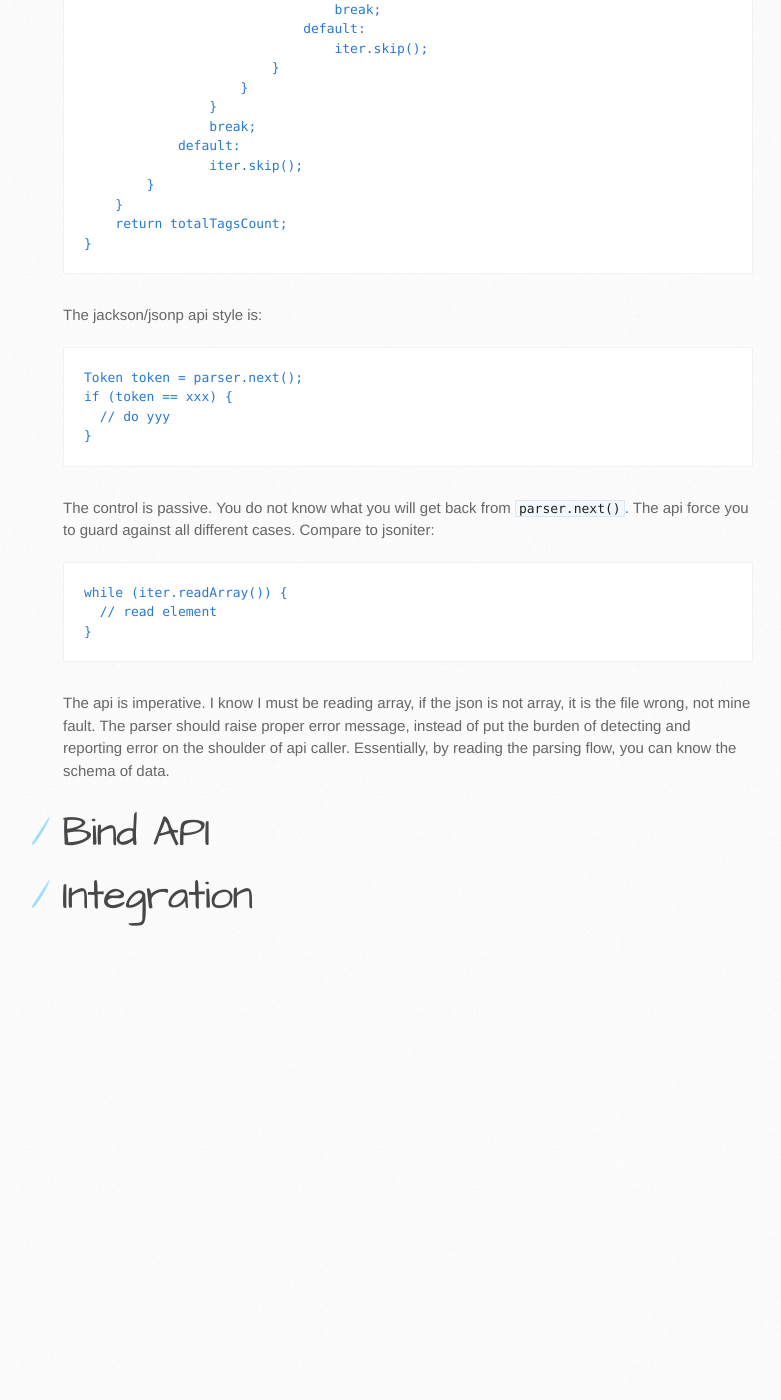
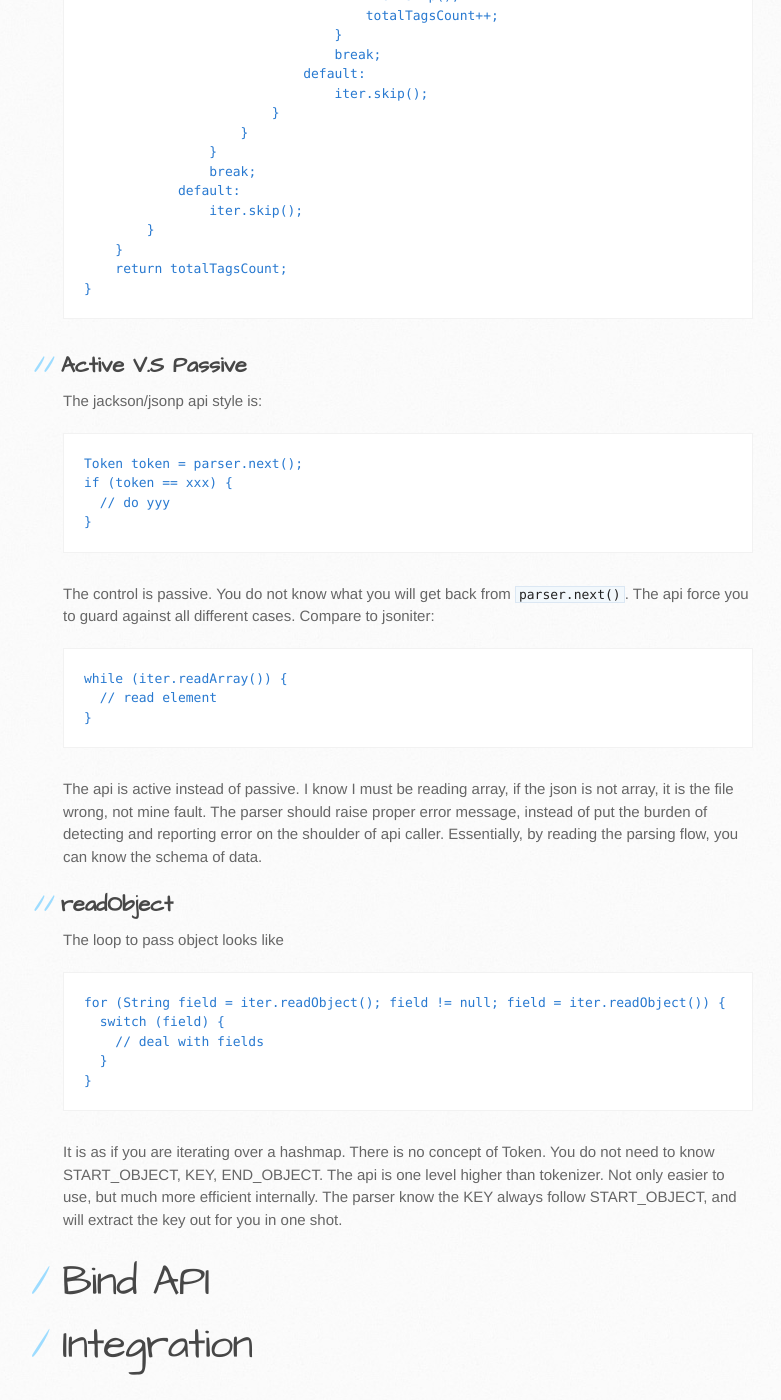
Before and after one commit to json-iterator/json-iterator.github.io, a Jekyll site: the page built from api.md, in a window 1280 px wide and 1400 px high, scrolled down 2463 px. Shown: the whole window, without its empty margins (107-888 px from the left). Built offline with Jekyll 4.4.1, drawn with Linux system fonts in a browser that asks for light colours; before the commit the page ends 3414 px from its top, so only the background shows below that; some of the changed text lies outside the part shown.

Commit message:
Update api.md

````diff
--- a/api.md
+++ b/api.md
@@ -115,6 +115,7 @@
     return totalTagsCount;
 }
 ```
+## Active V.S Passive
 
 The jackson/jsonp api style is:
 
@@ -133,7 +134,21 @@
 }
 ```
 
-The api is imperative. I know I must be reading array, if the json is not array, it is the file wrong, not mine fault. The parser should raise proper error message, instead of put the burden of detecting and reporting error on the shoulder of api caller. Essentially, by reading the parsing flow, you can know the schema of data.
+The api is active instead of passive. I know I must be reading array, if the json is not array, it is the file wrong, not mine fault. The parser should raise proper error message, instead of put the burden of detecting and reporting error on the shoulder of api caller. Essentially, by reading the parsing flow, you can know the schema of data.
+
+## readObject
+
+The loop to pass object looks like
+
+```
+for (String field = iter.readObject(); field != null; field = iter.readObject()) {
+  switch (field) {
+    // deal with fields
+  }
+}
+```
+
+It is as if you are iterating over a hashmap. There is no concept of Token. You do not need to know START_OBJECT, KEY, END_OBJECT. The api is one level higher than tokenizer. Not only easier to use, but much more efficient internally. The parser know the KEY always follow START_OBJECT, and will extract the key out for you in one shot.
 
 # Bind API
 
````
